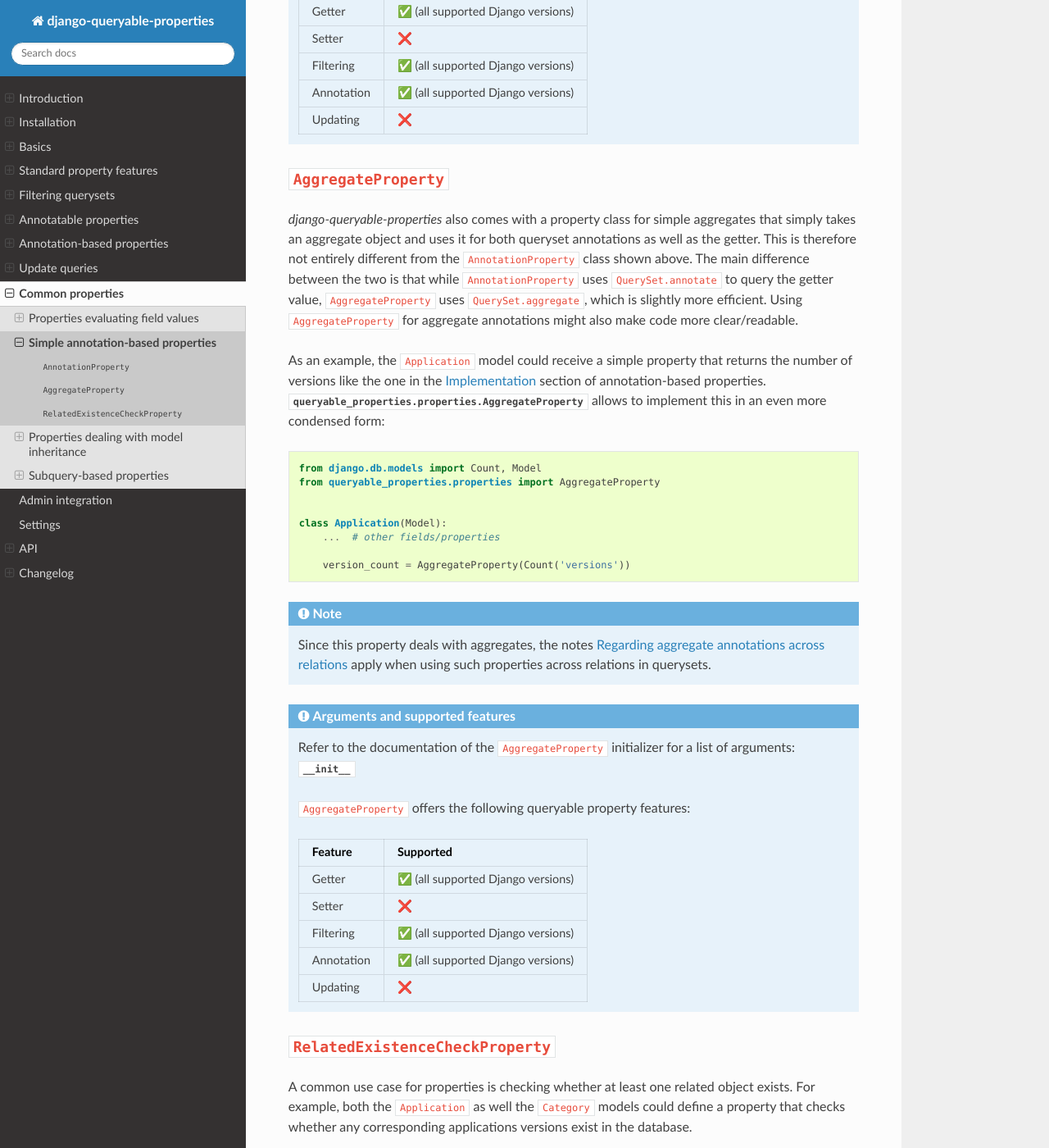
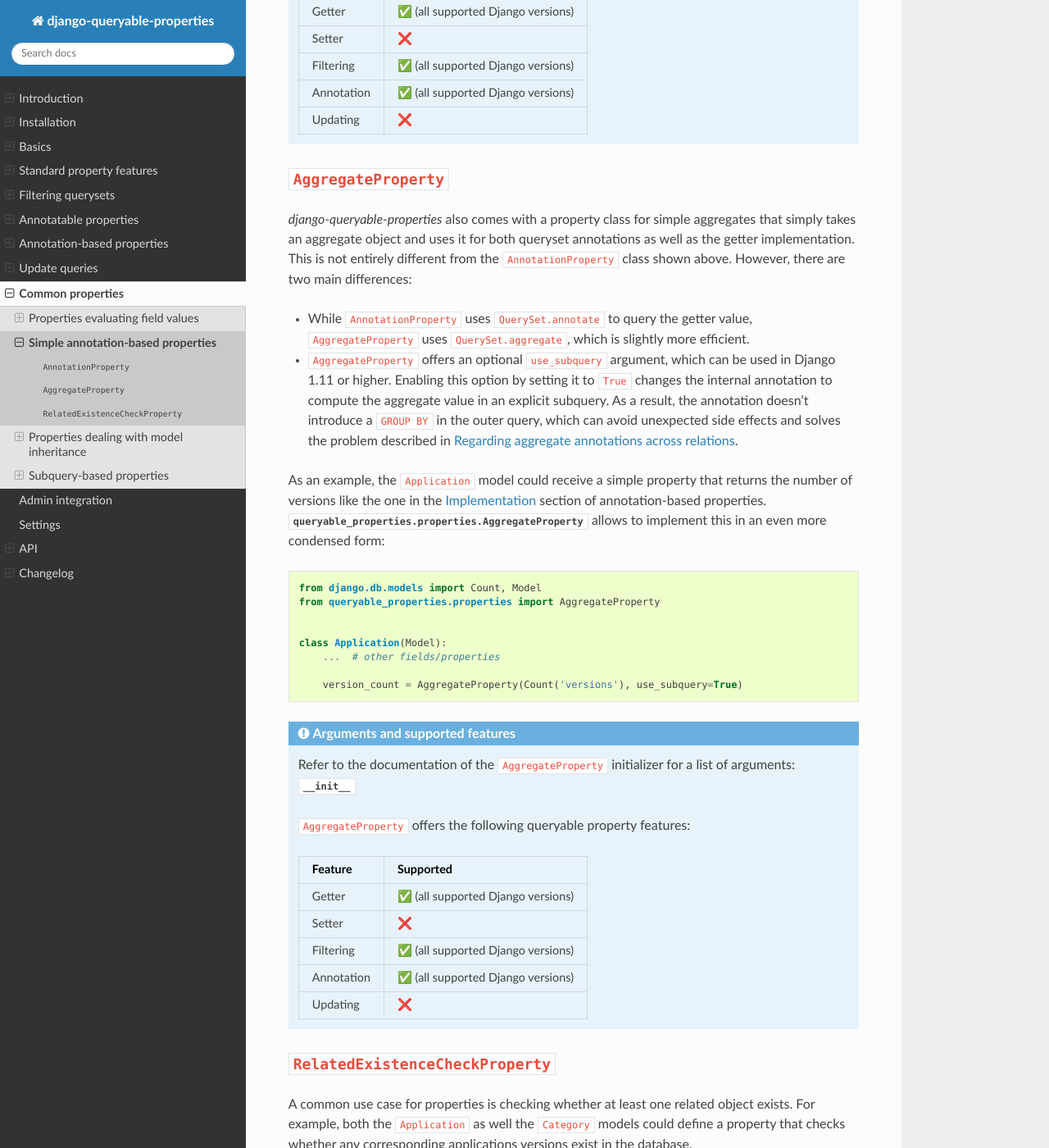
Before and after one commit to W1ldPo1nter/django-queryable-properties, a Sphinx documentation site: the page built from docs/common/annotation_based.rst, in a window 1280 px wide and 1400 px high, scrolled down 1155 px. Shown: the whole window at 82% size. Built offline with Sphinx 7.4.7 and the Read the Docs theme 3.1.0, drawn with Linux system fonts in a browser that asks for light colours.

Commit message:
Adapted docs regarding the new use_subquery option

```diff
--- a/docs/common/annotation_based.rst
+++ b/docs/common/annotation_based.rst
@@ -63,11 +63,17 @@ reduced to (**not recommended**):
 ^^^^^^^^^^^^^^^^^^^^^
 
 *django-queryable-properties* also comes with a property class for simple aggregates that simply takes an aggregate
-object and uses it for both queryset annotations as well as the getter.
-This is therefore not entirely different from the ``AnnotationProperty`` class shown above.
-The main difference between the two is that while ``AnnotationProperty`` uses ``QuerySet.annotate`` to query the getter
-value, ``AggregateProperty`` uses ``QuerySet.aggregate``, which is slightly more efficient.
-Using ``AggregateProperty`` for aggregate annotations might also make code more clear/readable.
+object and uses it for both queryset annotations as well as the getter implementation.
+This is not entirely different from the ``AnnotationProperty`` class shown above.
+However, there are two main differences:
+
+- While ``AnnotationProperty`` uses ``QuerySet.annotate`` to query the getter value, ``AggregateProperty`` uses
+  ``QuerySet.aggregate``, which is slightly more efficient.
+- ``AggregateProperty`` offers an optional ``use_subquery`` argument, which can be used in Django 1.11 or higher.
+  Enabling this option by setting it to ``True`` changes the internal annotation to compute the aggregate value in an
+  explicit subquery.
+  As a result, the annotation doesn't introduce a ``GROUP BY`` in the outer query, which can avoid unexpected side
+  effects and solves the problem described in :ref:`annotations:Regarding aggregate annotations across relations`.
 
 As an example, the ``Application`` model could receive a simple property that returns the number of versions like the
 one in the :ref:`annotation_based:Implementation` section of annotation-based properties.
@@ -82,12 +88,7 @@ one in the :ref:`annotation_based:Implementation` section of annotation-based pr
     class Application(Model):
         ...  # other fields/properties
 
-        version_count = AggregateProperty(Count('versions'))
-
-.. note::
-   Since this property deals with aggregates, the notes
-   :ref:`annotations:Regarding aggregate annotations across relations` apply when using such properties across
-   relations in querysets.
+        version_count = AggregateProperty(Count('versions'), use_subquery=True)
 
 .. admonition:: Arguments and supported features
 
```
Also changed, not shown: docs/annotations.rst (+5 -3 lines).
